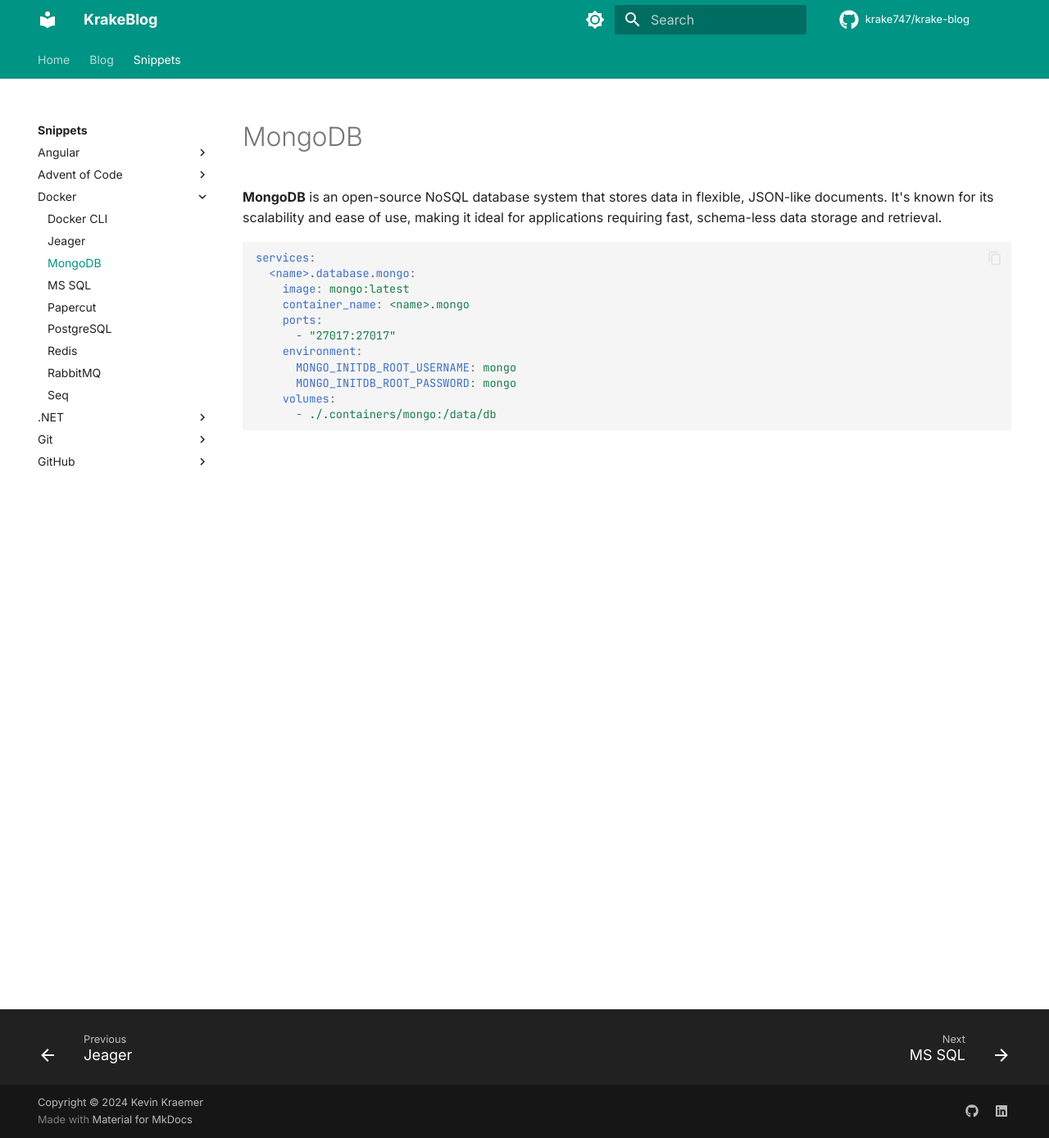
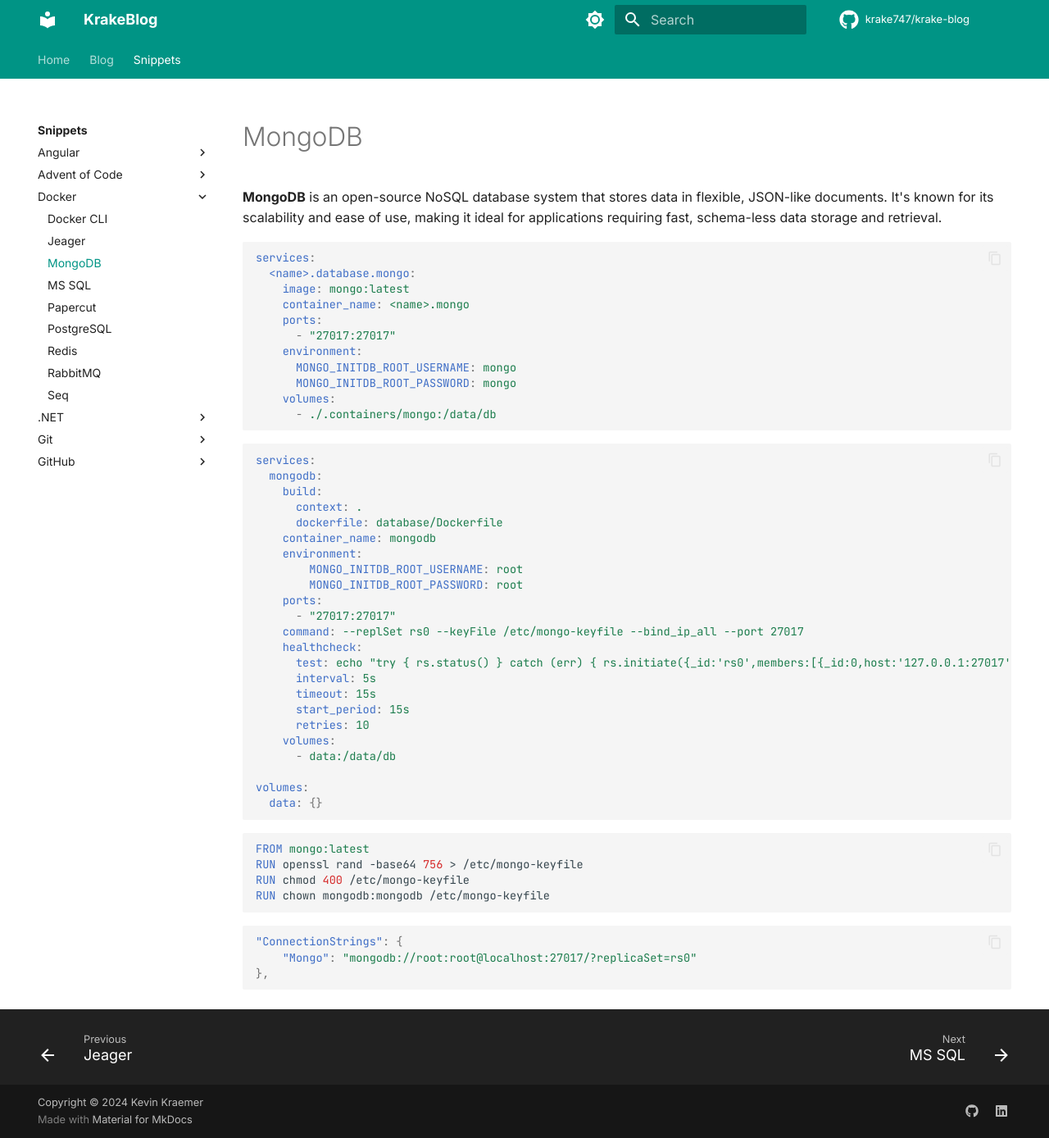
Before and after one commit to krake747/krake-blog, an MkDocs documentation site: the page built from docs/snippets/docker/mongodb.md, in a window 1280 px wide and 1388 px high. Shown: the whole window at 82% size. Built offline with MkDocs 1.6.1 and Material for MkDocs 9.7.7, drawn with Linux system fonts in a browser that asks for light colours; comment, search, counter and statistics services are not loaded.

Commit message:
feat(snippets, docker): add mongo db stuff

````diff
--- a/docs/snippets/docker/mongodb.md
+++ b/docs/snippets/docker/mongodb.md
@@ -20,3 +20,42 @@
     volumes:
       - ./.containers/mongo:/data/db
 ```
+
+```yaml
+services:
+  mongodb:
+    build:
+      context: .
+      dockerfile: database/Dockerfile
+    container_name: mongodb
+    environment:
+        MONGO_INITDB_ROOT_USERNAME: root
+        MONGO_INITDB_ROOT_PASSWORD: root
+    ports:
+      - "27017:27017"
+    command: --replSet rs0 --keyFile /etc/mongo-keyfile --bind_ip_all --port 27017
+    healthcheck:
+      test: echo "try { rs.status() } catch (err) { rs.initiate({_id:'rs0',members:[{_id:0,host:'127.0.0.1:27017'}]}) }" | mongosh --port 27017 -u root -p root --authenticationDatabase admin
+      interval: 5s
+      timeout: 15s
+      start_period: 15s
+      retries: 10
+    volumes:
+      - data:/data/db
+
+volumes:
+  data: {}
+```
+
+```dockerfile
+FROM mongo:latest
+RUN openssl rand -base64 756 > /etc/mongo-keyfile
+RUN chmod 400 /etc/mongo-keyfile
+RUN chown mongodb:mongodb /etc/mongo-keyfile
+```
+
+```json
+"ConnectionStrings": {
+    "Mongo": "mongodb://root:root@localhost:27017/?replicaSet=rs0"
+},
+```
````
